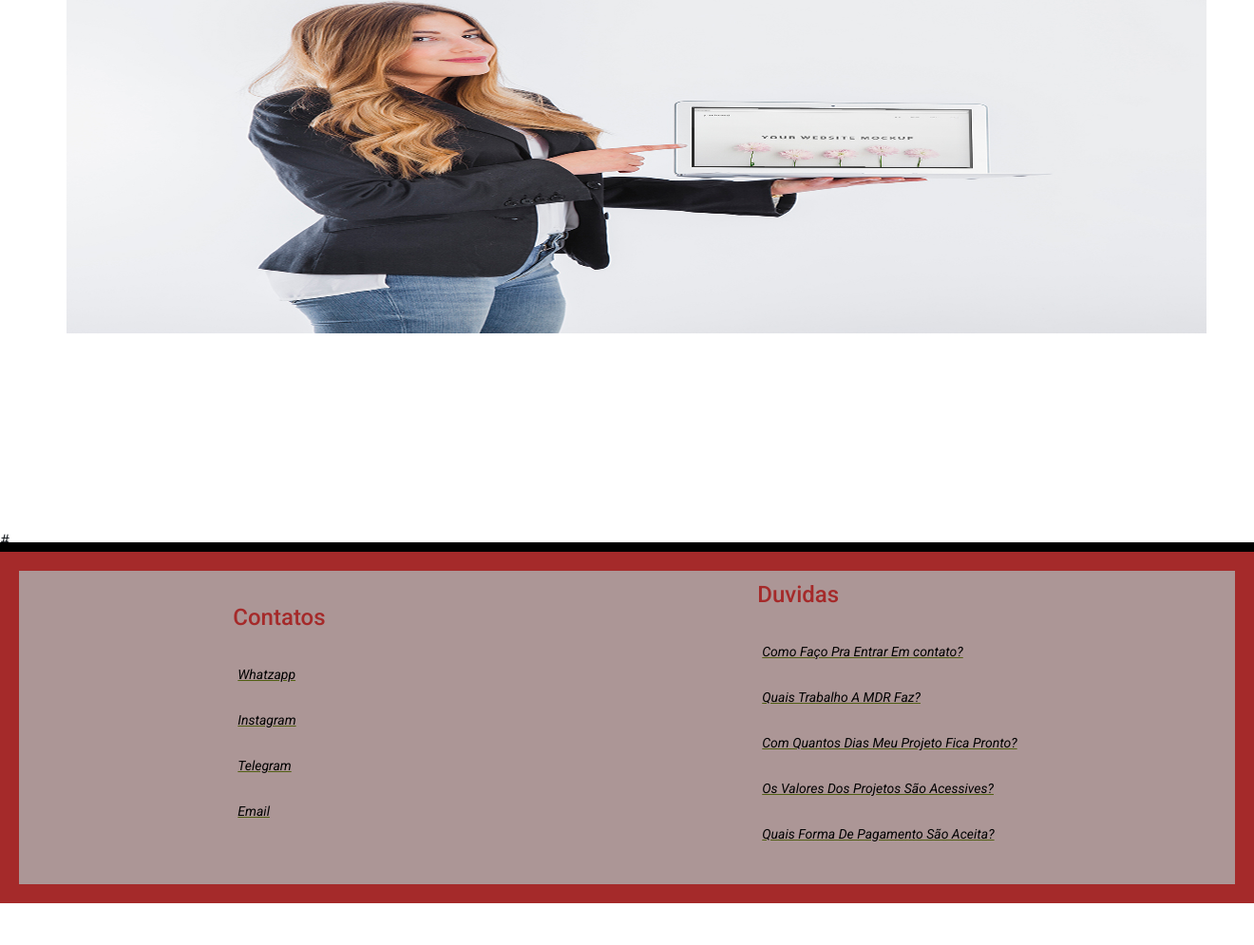
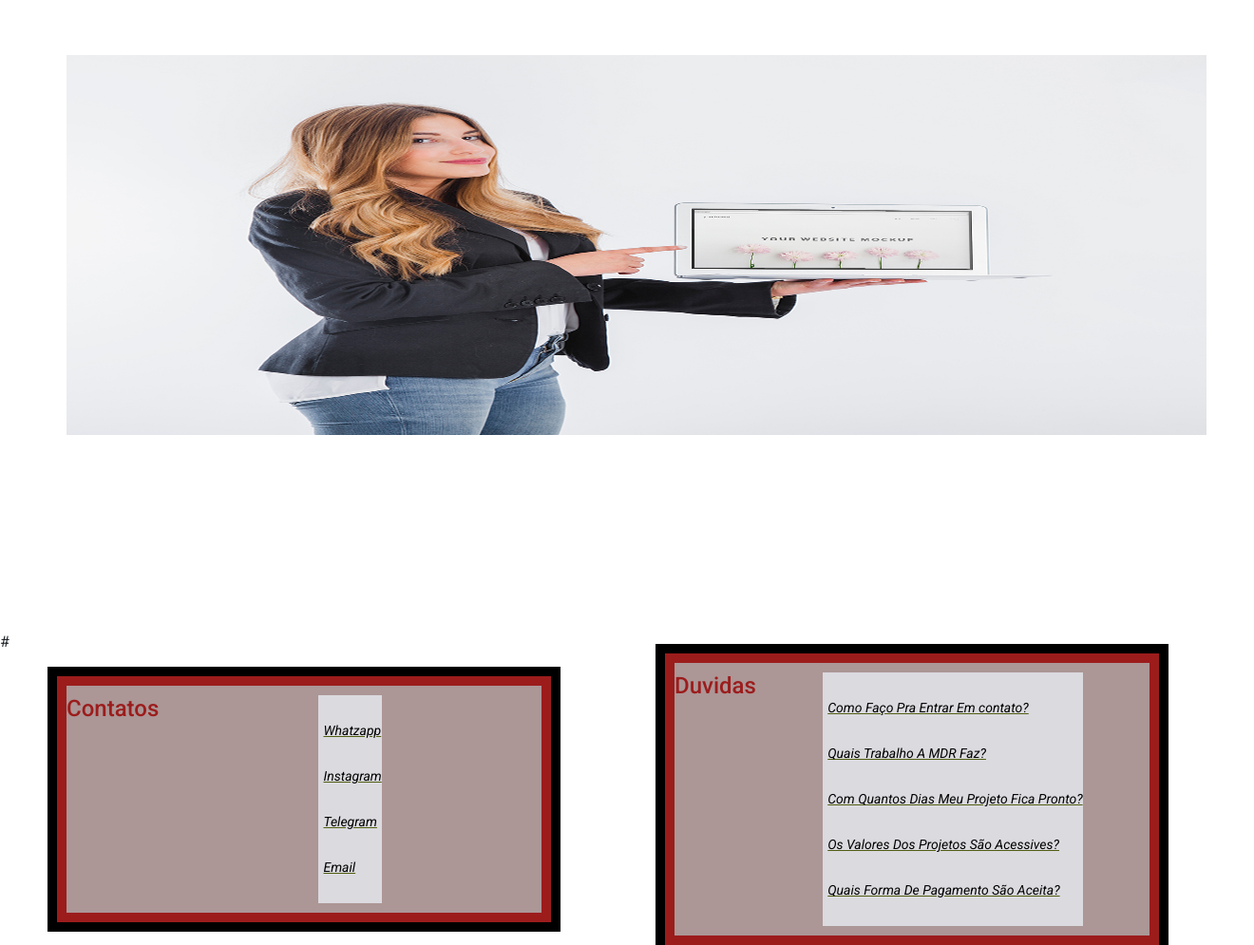
Before and after one commit to NandoJunioDev/Pessoal-, a plain HTML site: page html/index.html in a window 1280 px wide. Shown: the part 482-1477 px from the top of the page at 95% size, 1320 px wide, since content can reach past the window. Before the commit the page ends 1433 px from the top, so only its background shows below. Drawn offline with nearby package versions, Linux system fonts and the light colour scheme; a script that the page names is missing.

Commit message:
30/07 att

```diff
--- a/Css/styles.css
+++ b/Css/styles.css
@@ -1,4 +1,8 @@
 @charset "utf-8";
+
+html,body{
+height: 100%;
+}
 h1{
 
 
@@ -6,6 +10,7 @@ font-family: Verdana, Geneva, Tahoma, sans-serif;
 font-weight: bold;
 font-display: initial;
 color: brown;
+
 
 }
 body{
@@ -56,27 +61,35 @@ padding: 0px, 5px, 0px, 5px;
 
 
 } .sessaoPrincipal,h3{
-    padding: 15px 0px  15px 0px;
-    margin: 15px 0px 15px 0px;
+    padding: 1em 1em 1em 1em;
+    margin: 1em 1em 1em 1em;
     border-color: aqua;
 
 
 
 
 }
-.Rodape{
+.Rodape div {
 
-color: brown;
+color: rgb(156, 28, 28);
 padding: 1em 0em 1em 0em;
 margin: auto;
 background: rgba(58, 5, 5, 0.418);
-border-width: 20px;
+border-width: 10px;
 border-style: solid;
 font-size: 10px;
 box-sizing: content-box;
 outline: 10px solid black;
+flex-direction: row;
 
-width: 100%;
+
+display: flex;
+
+
+
+
+
+
 
 
 
@@ -93,19 +106,31 @@ a{
 
 
     padding: 1px 5px 5px 1px;
-    margin: auto
+
+  margin:50 px  ;
+ width: 500px;
+
+ justify-content: flex-end;
+ align-items:flex-start;
+  flex-basis: auto;
+  margin: auto;
+
+
+
+
 
 }
 a {
-    padding: 5px;
+    padding: 2px;
     text-indent: 0px;
     font-family: 'Roboto';
-    font-size: px;
-    display: inline;
+
+
+
 
 
 }
-.Links, ul{
+.Links {
 
    padding: 0px 0px 0px 5px;
     margin: auto;
@@ -115,6 +140,14 @@ a {
 
     list-style-position: inside;
     list-style: none;
+    align-items: flex-end;
+    align-content: center;
+    justify-content: flex-start;
+    justify-items: center;
+    background-color: rgba(240, 248, 255, 0.699);
+
+
+
 
 
 
```
